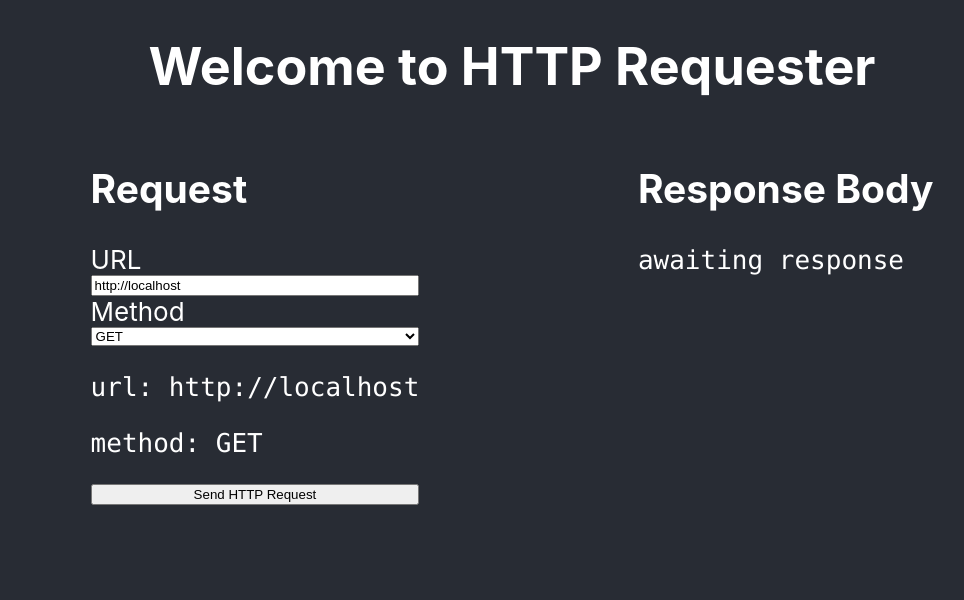
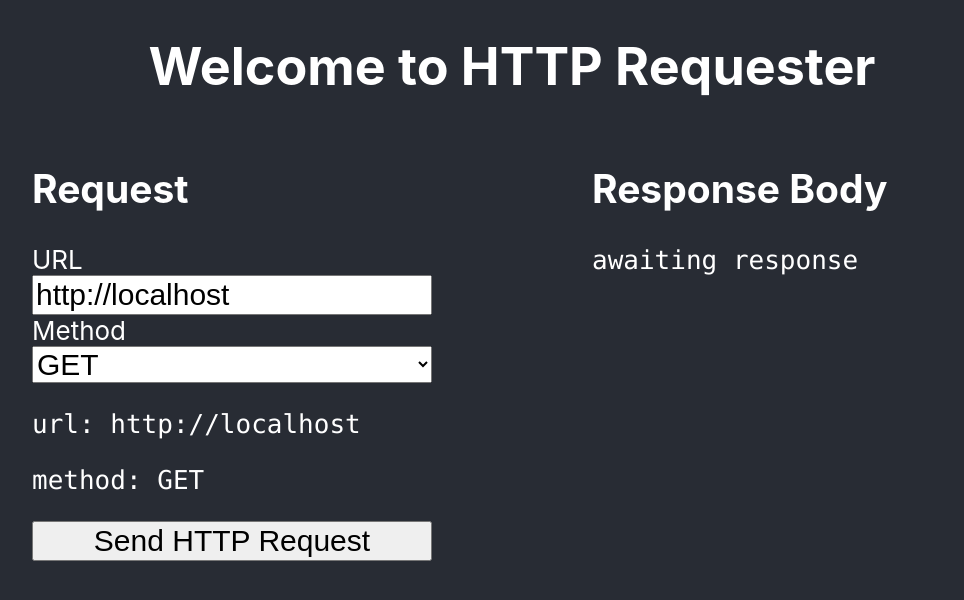
Before and after one commit to ThomasHAOD/http-request-client, a React (Create React App) app: page / in a window 1280 px wide. Shown: the top 600 px of the page, without its empty margins (128-1092 px from the left). Built offline with nearby package versions, Linux system fonts and the light colour scheme.

Commit message:
add POST body input and output

```diff
--- a/src/App.css
+++ b/src/App.css
@@ -24,6 +24,11 @@
   max-width: 50%;
 }
 
+.request {
+  width: 400px;
+}
+
 .response {
   word-wrap: break-word;
+  width: 400px;
 }
--- a/src/App.js
+++ b/src/App.js
@@ -4,6 +4,7 @@ import HTTPRequestForm from './components/httpRequestForm/httpRequestForm';
 
 function App() {
   const [response, setResponse] = useState('awaiting response');
+  const [body, setBody] = useState(`{"greeting": "hello"}`);
 
   const handleFormSubmit = async ({ url, method, headers, body }) => {
     if (method === 'GET') {
@@ -31,7 +32,11 @@ function App() {
         <main className='main'>
           <section className='request'>
             <h2>Request</h2>
-            <HTTPRequestForm handleFormSubmit={handleFormSubmit} />
+            <HTTPRequestForm
+              handleFormSubmit={handleFormSubmit}
+              setBody={setBody}
+              body={body}
+            />
           </section>
           <section className='response'>
             <h2>Response Body</h2>
--- a/src/components/httpRequestForm/httpRequestForm.js
+++ b/src/components/httpRequestForm/httpRequestForm.js
@@ -6,7 +6,7 @@ import './httpRequestForm.css';
 
 const httpMethodOptions = [{ value: 'GET' }, { value: 'POST' }];
 
-const HttpRequestForm = ({ handleFormSubmit }) => {
+const HttpRequestForm = ({ handleFormSubmit, setBody, body }) => {
   const [url, setURL] = useState('http://localhost');
   const [method, setMethod] = useState('GET');
 
@@ -27,11 +27,20 @@ const HttpRequestForm = ({ handleFormSubmit }) => {
         name={'http-method'}
         change={setMethod}
       />
+      {method === 'POST' && (
+        <Input
+          id={'body-input'}
+          label={'Request Body'}
+          type={'text'}
+          value={body}
+          change={setBody}
+        />
+      )}
 
       <code className='request-preview'>
         <p>url: {url}</p>
         <p>method: {method}</p>
-        {method !== 'GET' && <p>body:</p>}
+        {method !== 'GET' && <p>body: {body}</p>}
       </code>
       <Button
         label={'Send HTTP Request'}
--- a/src/components/ui/button.js
+++ b/src/components/ui/button.js
@@ -1,7 +1,11 @@
 import React from 'react';
 
 const button = ({ clicked, label = 'Button', request }) => {
-  return <button onClick={() => clicked(request)}>{label}</button>;
+  return (
+    <button style={{ fontSize: '30px' }} onClick={() => clicked(request)}>
+      {label}
+    </button>
+  );
 };
 
 export default button;
--- a/src/components/ui/dropdown.js
+++ b/src/components/ui/dropdown.js
@@ -7,13 +7,18 @@ const dropdown = ({ name, options, label, change }) => {
       <select
         name={name}
         id={name}
+        style={{ fontSize: '30px' }}
         onChange={(event) => {
           change(event.target.value);
         }}
       >
         {options.map((option) => {
           return (
-            <option value={option.value} key={option.value}>
+            <option
+              style={{ fontSize: '30px' }}
+              value={option.value}
+              key={option.value}
+            >
               {option.value}
             </option>
           );
--- a/src/components/ui/input.js
+++ b/src/components/ui/input.js
@@ -7,6 +7,7 @@ const input = ({ label, type = 'text', id, value, change }) => {
       <input
         id={id}
         name={id}
+        style={{ fontSize: '30px' }}
         type={type}
         value={value}
         onChange={(event) => {
```
Also changed, not shown: 1 other file (tests, documents, lock files or other folders).
